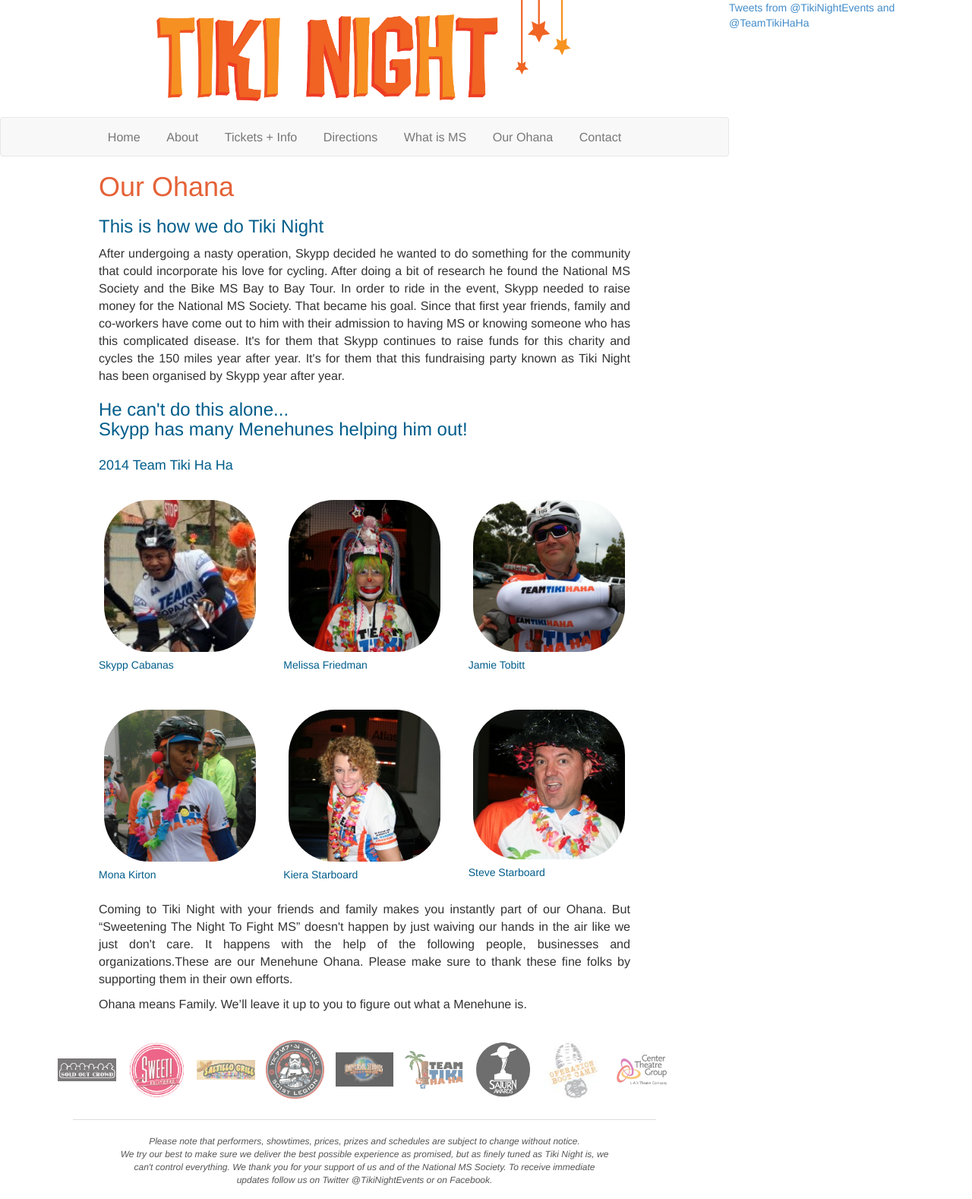
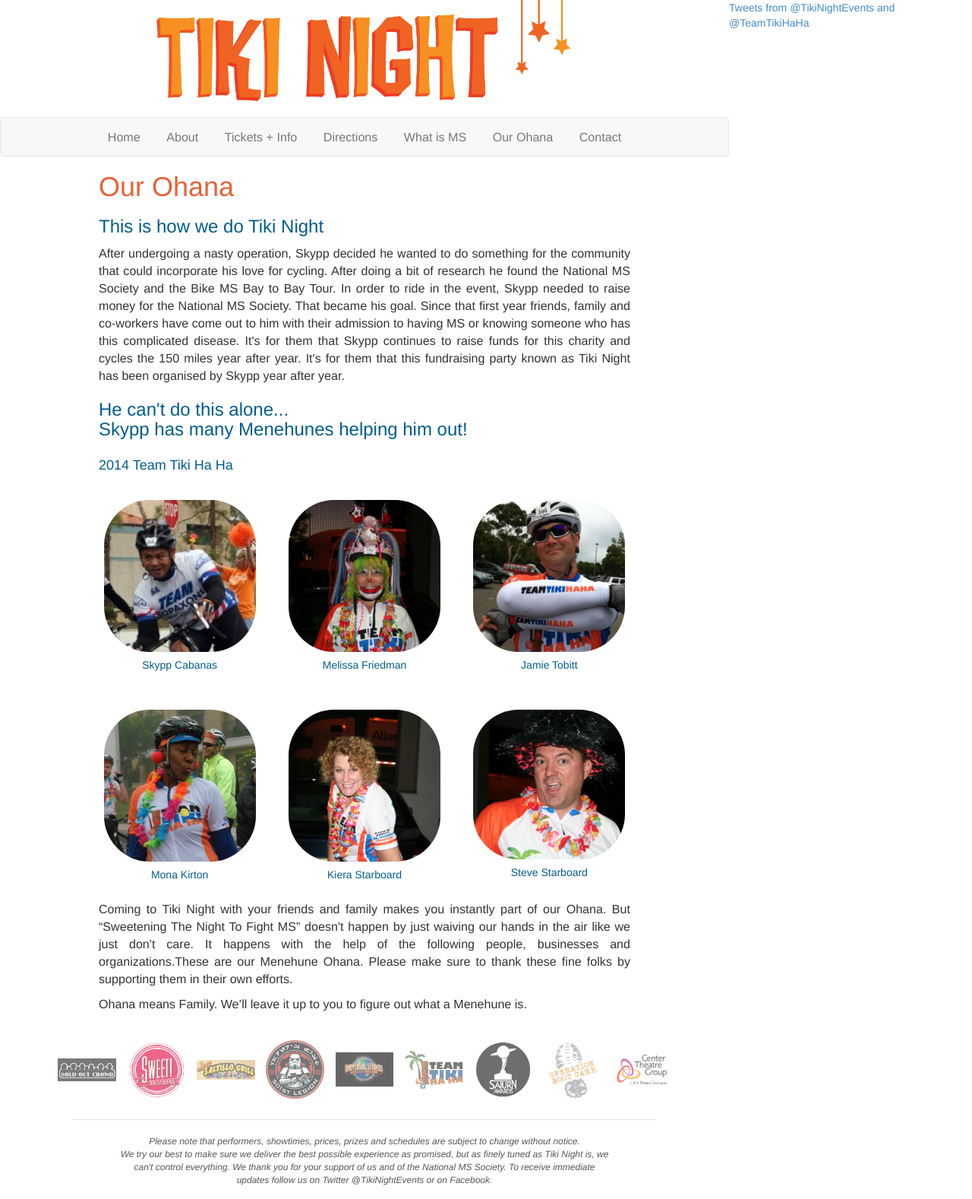
Before and after one commit to dfmcmurray/tiki-night, a Jekyll site: the page built from ohana/index.html, in a window 1280 px wide. Shown: the whole page at 76% size. Built offline with Jekyll 4.4.1, drawn with Linux system fonts in a browser that asks for light colours; Markdown is read by kramdown in place of the engine named in the settings; comment, search, counter and statistics services are not loaded.

Commit message:
Making sure all elements in the people list are centered on the Ohana page.

```diff
--- a/css/main.css
+++ b/css/main.css
@@ -266,6 +266,10 @@ h2, h3, h4, h5 {
   margin: 25px 0px;
 }
 
+#ohana .person * {
+  text-align: center;
+}
+
 #ohana .person img {
   width: 200px;
   border-radius: 30%;
```
